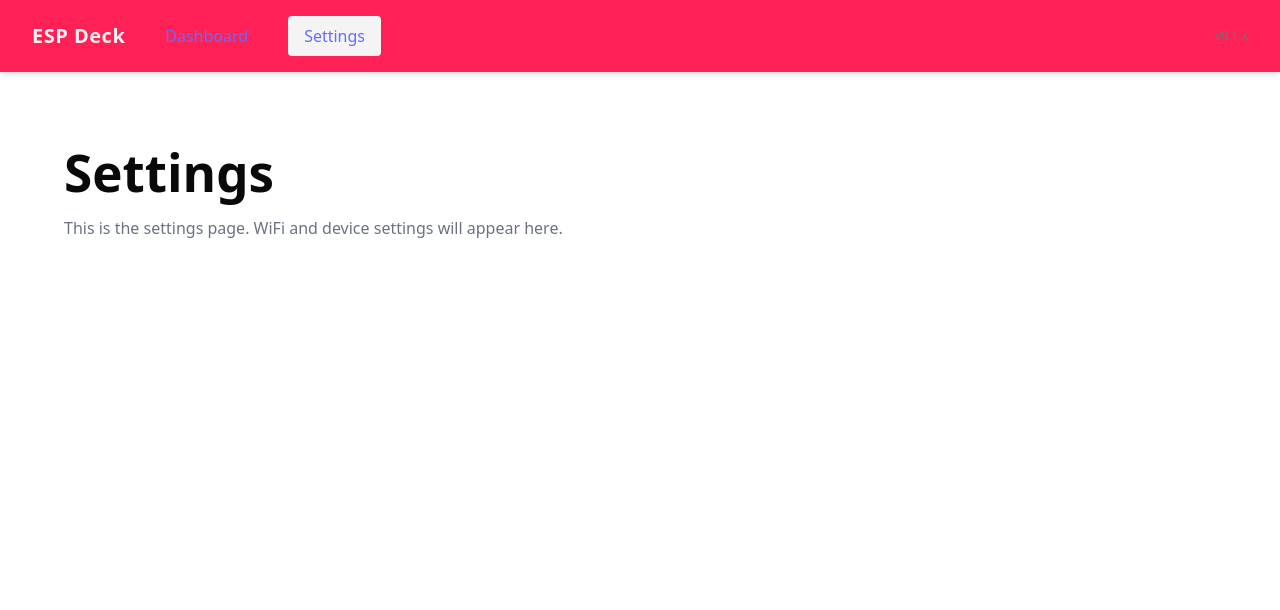
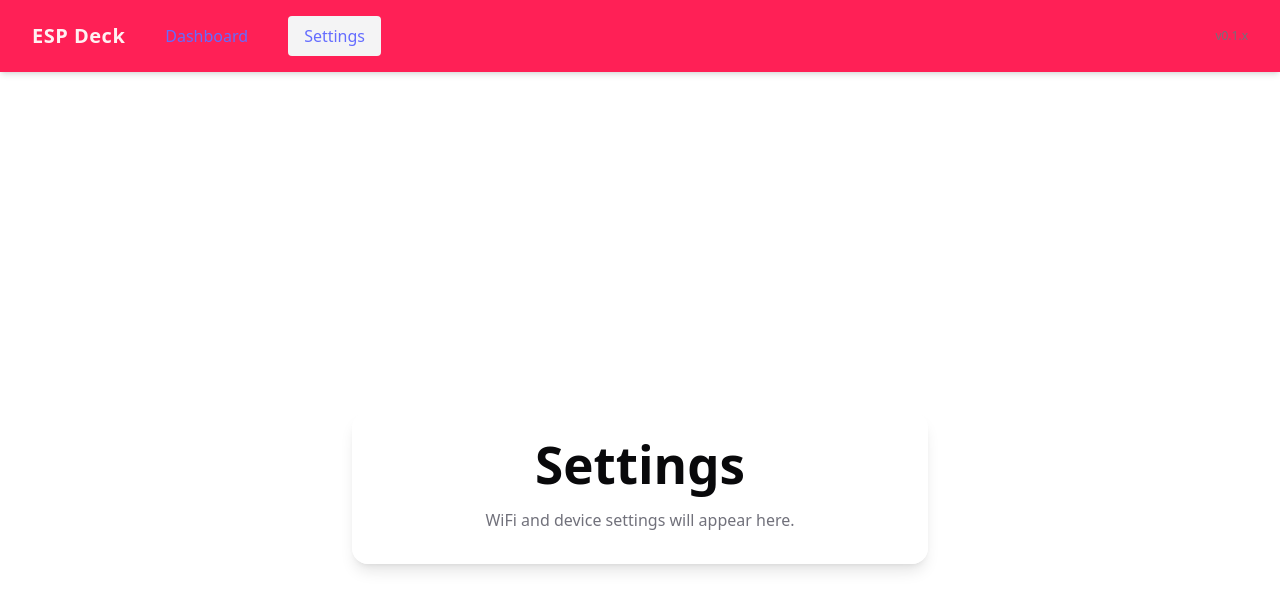
Before and after one commit to shantanugoel/esp-deck, a Vue app in the folder webapp/: page /settings in a window 1280 px wide. Shown: the top 610 px of the page. Built offline with nearby package versions, Linux system fonts and the light colour scheme.

Commit message:
settings view boilerplate

```diff
--- a/webapp/src/views/SettingsView.vue
+++ b/webapp/src/views/SettingsView.vue
@@ -1,7 +1,10 @@
 <template>
-  <div class="p-8">
-    <h1 class="text-2xl font-bold mb-4">Settings</h1>
-    <p class="text-gray-500">This is the settings page. WiFi and device settings will appear here.</p>
+  <div class="w-full min-h-[calc(100vh-5rem)] flex flex-col items-center justify-center pt-8">
+    <div class="w-full max-w-xl bg-card/80 rounded-2xl shadow-lg p-6 flex flex-col items-center justify-center">
+      <h1 class="text-2xl font-bold mb-4 text-center text-foreground">Settings</h1>
+      <p class="text-muted-foreground text-center mb-2">WiFi and device settings will appear here.</p>
+      <!-- Future: Add settings forms here -->
+    </div>
   </div>
 </template>
 
```
